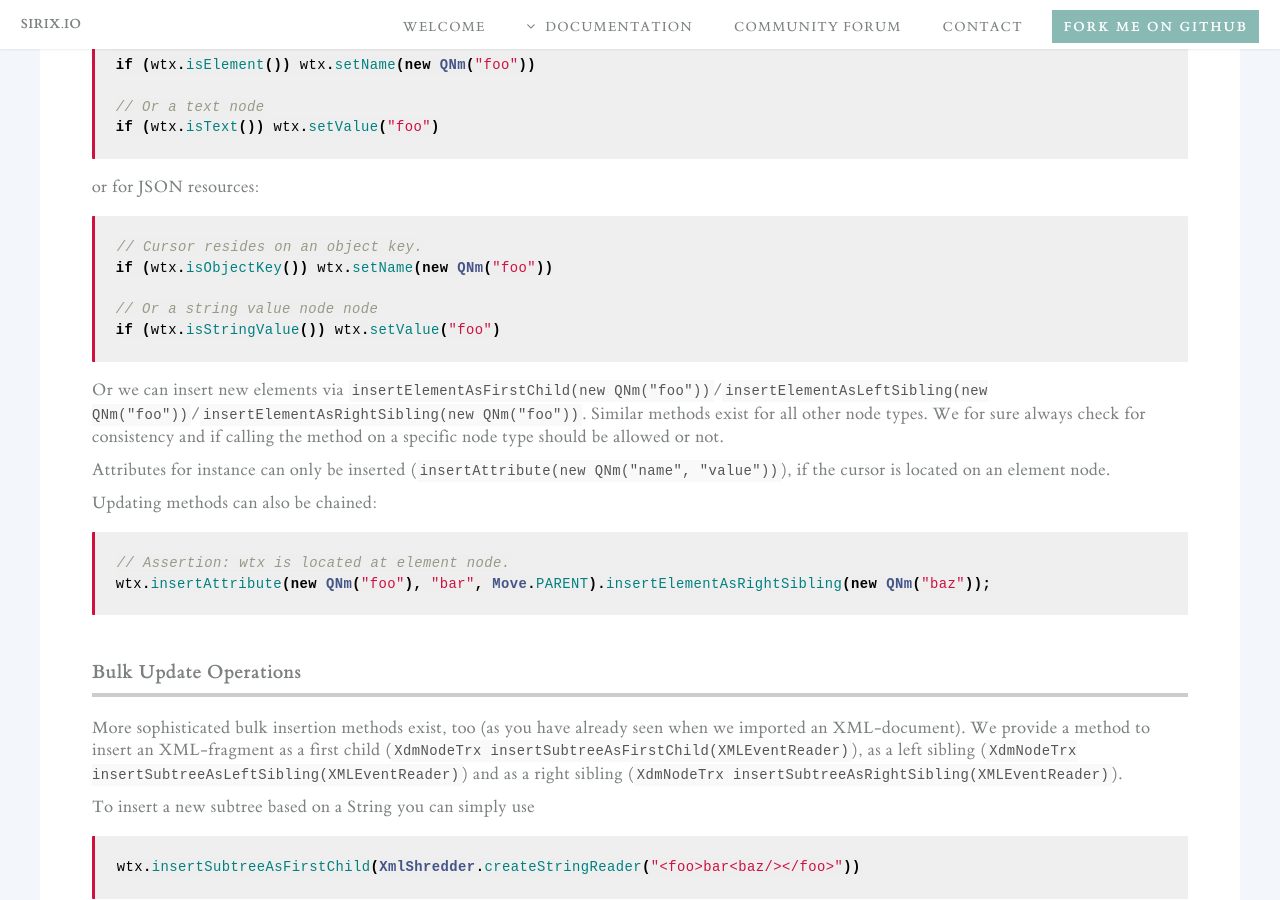
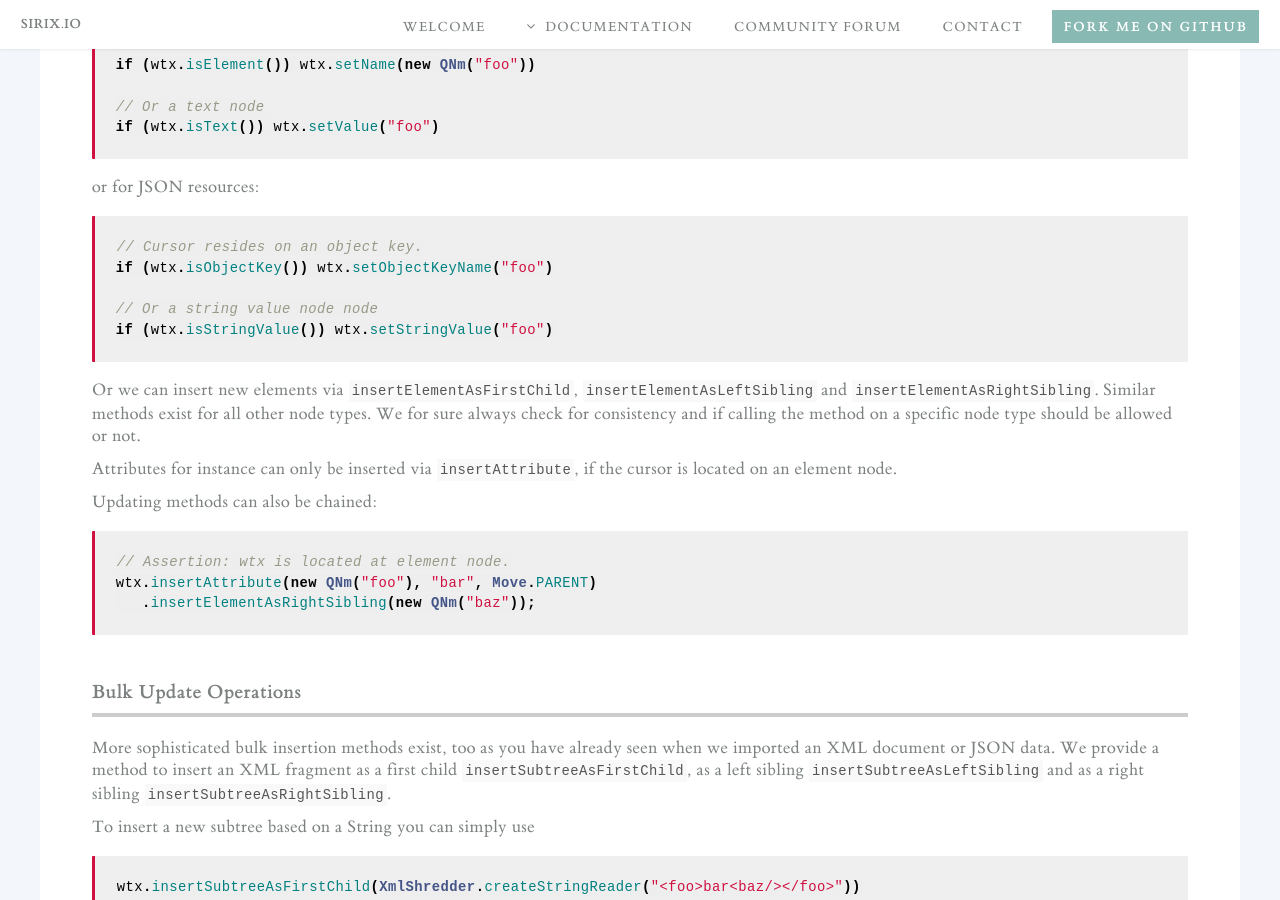
Before and after one commit to sirixdb/sirixdb.github.io, a Jekyll site: the page built from transactional-cursor-api.md, in a window 1280 px wide and 900 px high, scrolled down 14197 px. Built offline with Jekyll 4.4.1, drawn with Linux system fonts in a browser that asks for light colours; our own code applies the rules of GitHub Pages for plain Markdown files.

Commit message:
Update transactional-cursor-api.md

````diff
--- a/transactional-cursor-api.md
+++ b/transactional-cursor-api.md
@@ -574,26 +574,27 @@ or for JSON resources:
 
 ```java
 // Cursor resides on an object key.
-if (wtx.isObjectKey()) wtx.setName(new QNm("foo"))
+if (wtx.isObjectKey()) wtx.setObjectKeyName("foo")
 
 // Or a string value node node
-if (wtx.isStringValue()) wtx.setValue("foo")
+if (wtx.isStringValue()) wtx.setStringValue("foo")
 ```
 
-Or we can insert new elements via `insertElementAsFirstChild(new QNm("foo"))`/`insertElementAsLeftSibling(new QNm("foo"))`/`insertElementAsRightSibling(new QNm("foo"))`. Similar methods exist for all other node types. We for sure always check for consistency and if calling the method on a specific node type should be allowed or not.
+Or we can insert new elements via `insertElementAsFirstChild`, `insertElementAsLeftSibling` and `insertElementAsRightSibling`. Similar methods exist for all other node types. We for sure always check for consistency and if calling the method on a specific node type should be allowed or not.
 
-Attributes for instance can only be inserted (`insertAttribute(new QNm("name", "value"))`), if the cursor is located on an element node.
+Attributes for instance can only be inserted via `insertAttribute`, if the cursor is located on an element node.
 
 Updating methods can also be chained:
 
 ```java
 // Assertion: wtx is located at element node.
-wtx.insertAttribute(new QNm("foo"), "bar", Move.PARENT).insertElementAsRightSibling(new QNm("baz"));
+wtx.insertAttribute(new QNm("foo"), "bar", Move.PARENT)
+   .insertElementAsRightSibling(new QNm("baz"));
 ```
 
 ### Bulk Update Operations
 
-More sophisticated bulk insertion methods exist, too (as you have already seen when we imported an XML-document). We provide a method to insert an XML-fragment as a first child (`XdmNodeTrx insertSubtreeAsFirstChild(XMLEventReader)`), as a left sibling (`XdmNodeTrx insertSubtreeAsLeftSibling(XMLEventReader)`) and as a right sibling (`XdmNodeTrx insertSubtreeAsRightSibling(XMLEventReader)`).
+More sophisticated bulk insertion methods exist, too as you have already seen when we imported an XML document or JSON data. We provide a method to insert an XML fragment as a first child `insertSubtreeAsFirstChild`, as a left sibling `insertSubtreeAsLeftSibling` and as a right sibling `insertSubtreeAsRightSibling`.
 
 To insert a new subtree based on a String you can simply use
 
````
